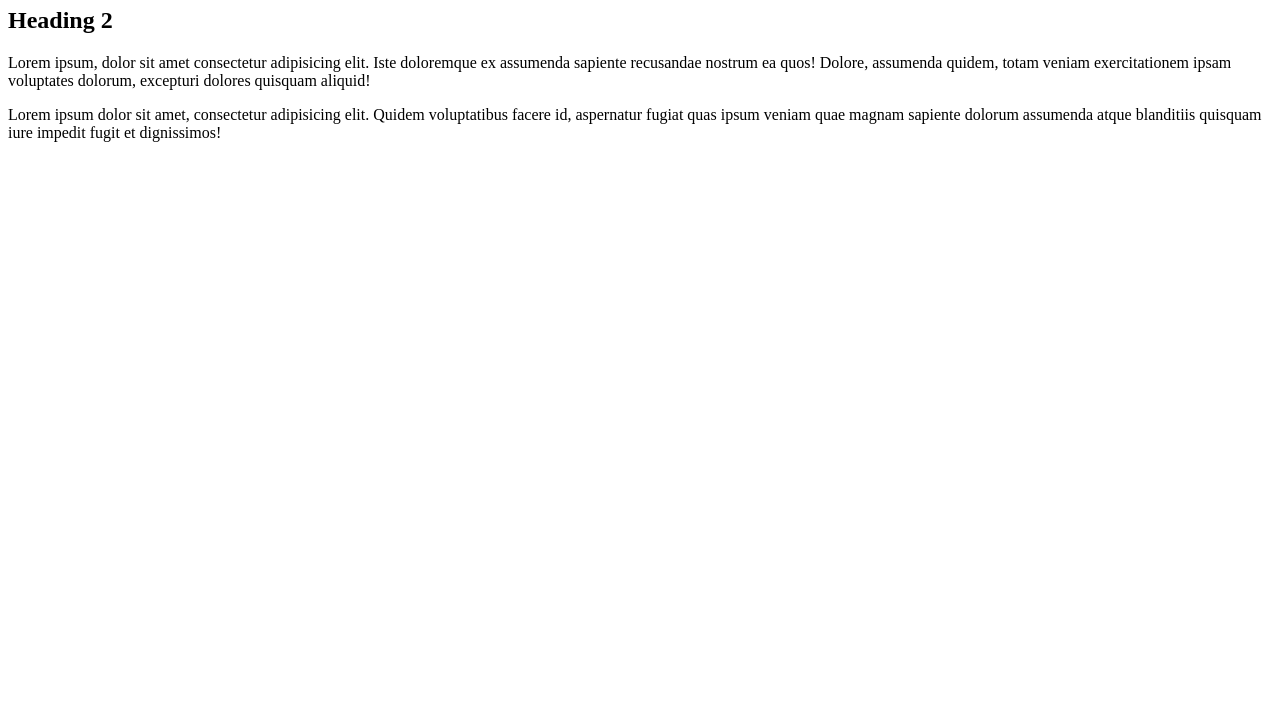
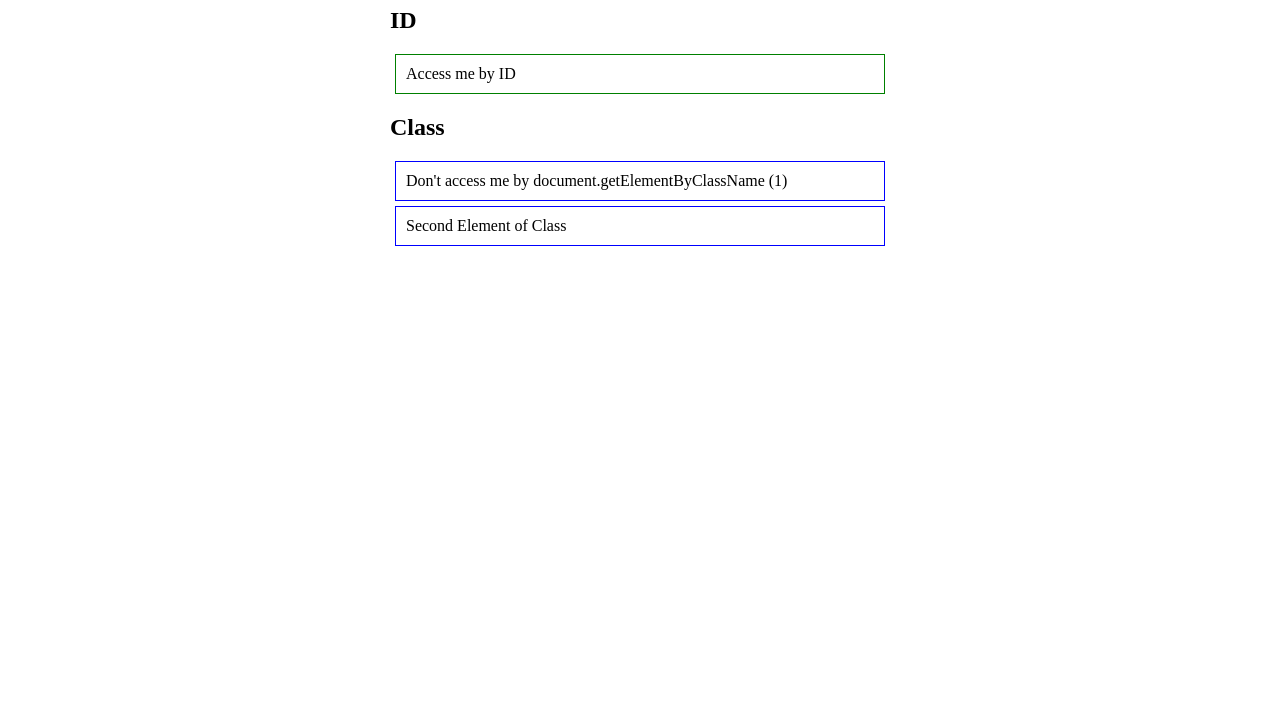
Before and after one commit to warghatsatyam/Javascript, a plain HTML site: page Javascript/index.html in a window 1280 px wide. Shown: the part 73-800 px from the top of the page. Drawn offline with Linux system fonts and the light colour scheme.

Commit message:
dom example

```diff
--- a/Javascript/index.html
+++ b/Javascript/index.html
@@ -1,21 +1,27 @@
 <!DOCTYPE html>
 <html lang="en">
-<head>
-    <meta charset="UTF-8">
-    <meta name="viewport" content="width=device-width, initial-scale=1.0">
-    <title>DOM</title>
-    <script src="learning_dom.js"></script>
-</head>
-<body>
-    <h1 id="one">Heading 1</h1>
-    <h2 id="two">Heading 2</h2>
-    <p class="para1">Lorem ipsum, dolor sit amet consectetur adipisicing elit. Iste doloremque ex assumenda sapiente recusandae nostrum ea quos!
-       Dolore, assumenda quidem, totam veniam exercitationem ipsam voluptates dolorum, excepturi dolores quisquam aliquid!
-    </p>
-    <p class="para2">
-        Lorem ipsum dolor sit amet, consectetur adipisicing elit. Quidem voluptatibus facere id, aspernatur fugiat quas ipsum veniam quae magnam
-        sapiente dolorum assumenda atque blanditiis quisquam iure impedit fugit et dignissimos!
-    </p>
-</body>
+  <head>
+    <meta charset="UTF-8" />
+    <meta http-equiv="X-UA-Compatible" content="IE=edge" />
+    <meta name="viewport" content="width=device-width, initial-scale=1.0" />
+    <title>Accessing Elements in the DOM</title>
+    <link rel="stylesheet" href="./style.css" />
+  </head>
 
+  <body>
+    <h1>Accessing Elements in the DOM</h1>
+
+    <h2>ID</h2>
+    <div id="demo">Access me by ID</div>
+
+    <h2>Class</h2>
+    <div class="demo">
+      Don't access me by document.getElementByClassName (1)
+    </div>
+    <div class="demo">
+      Don't access me by document.getElementByClassName (2)
+    </div>
+
+    <script src="./learning_js_script.js"></script>
+  </body>
 </html>
--- /dev/null
+++ b/Javascript/learning_js_script.js
@@ -0,0 +1,12 @@
+var demo_id = document.getElementById("demo")
+demo_id.style.borderColor = "green";
+
+let demoElements = document.querySelectorAll(".demo")
+console.log(demoElements);
+
+demoElements.forEach(ele => {
+    ele.style.borderColor = "blue";
+})
+
+// Chaning second demo div text content
+demoElements[1].textContent = 'Second Element of Class';
--- /dev/null
+++ b/Javascript/style.css
@@ -0,0 +1,11 @@
+body {
+    max-width: 500px;
+    margin: 0 auto;
+    padding: 0 15px;
+  }
+
+  div {
+    padding: 10px;
+    margin: 5px;
+    border: 1px solid #dedede;
+  }
```
